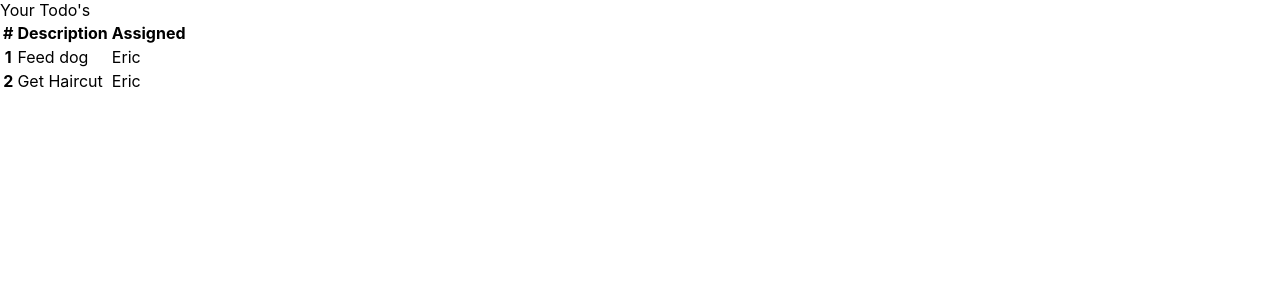
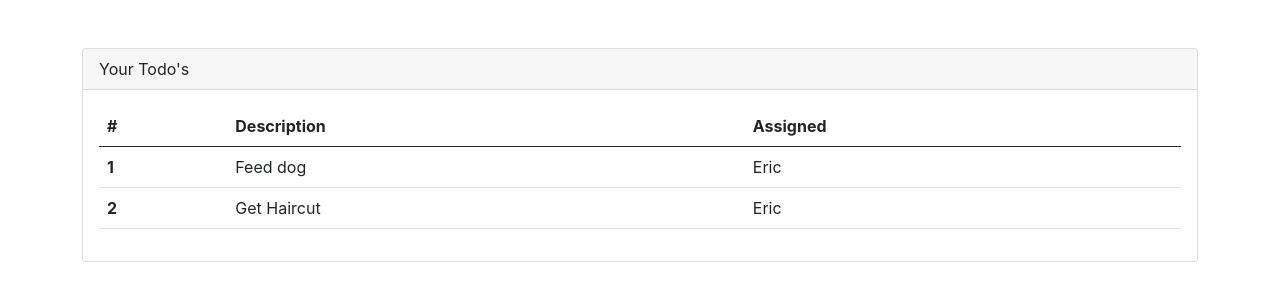
Before and after one commit to MacePh/react-todos, a React (Create React App) app: page / in a window 1280 px wide. Shown: the top 300 px of the page. Built offline with nearby package versions, Linux system fonts and the light colour scheme.

Commit message:
Added boostrap

```diff
--- a/public/index.html
+++ b/public/index.html
@@ -15,6 +15,9 @@
       user's mobile device or desktop. See https://developers.google.com/web/fundamentals/web-app-manifest/
     -->
     <link rel="manifest" href="%PUBLIC_URL%/manifest.json" />
+    <!-- Bootstrap CSS -->
+    <link href="https://cdn.jsdelivr.net/npm/bootstrap@5.0.2/dist/css/bootstrap.min.css" rel="stylesheet"
+      integrity="sha384-EVSTQN3/azprG1Anm3QDgpJLIm9Nao0Yz1ztcQTwFspd3yD65VohhpuuCOmLASjC" crossorigin="anonymous">
     <!--
       Notice the use of %PUBLIC_URL% in the tags above.
       It will be replaced with the URL of the `public` folder during the build.
@@ -39,5 +42,8 @@
       To begin the development, run `npm start` or `yarn start`.
       To create a production bundle, use `npm run build` or `yarn build`.
     -->
+    <!-- Option 1: Bootstrap Bundle with Popper -->
+    <script src="https://cdn.jsdelivr.net/npm/bootstrap@5.0.2/dist/js/bootstrap.bundle.min.js"
+      integrity="sha384-MrcW6ZMFYlzcLA8Nl+NtUVF0sA7MsXsP1UyJoMp4YLEuNSfAP+JcXn/tWtIaxVXM" crossorigin="anonymous"></script>
   </body>
 </html>
--- a/src/App.js
+++ b/src/App.js
@@ -2,13 +2,13 @@
 
 function App() {
   return (
-    <div >
-      <div>
-        <div>
+    <div className='mt-5 container'>
+      <div className="card">
+        <div className="card-header">
           Your Todo's
         </div>
-        <div>
-          <table>
+        <div className="card-body">
+          <table className="table table-hover">
             <thead>
               <tr>
                 <th scope='col'>#</th>
@@ -23,7 +23,7 @@
                 <td>Eric</td>
               </tr>
               <tr>
-                <th scope='col'>2</th>
+                <th scope='row'>2</th>
                 <td>Get Haircut</td>
                 <td>Eric</td>
               </tr>
```
